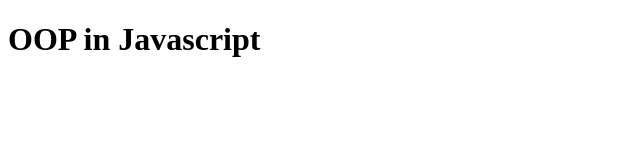
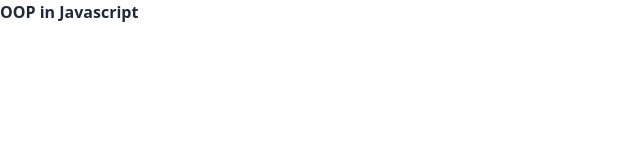
Before and after one commit to zxdhiru/OOP-in-JS, a website: page index.html in a window 1280 px wide. Shown: the whole page, without its empty margins (0-640 px from the left). Drawn offline with Linux system fonts and the light colour scheme.

Commit message:
add tailwindcss to the project

```diff
--- a/index.html
+++ b/index.html
@@ -3,10 +3,11 @@
   <head>
     <meta charset="UTF-8" />
     <meta name="viewport" content="width=device-width, initial-scale=1.0" />
+    <link rel="stylesheet" href="./output.css" />
     <title>Document</title>
   </head>
   <body>
-    <h1>OOP in Javascript</h1>
+    <h1 class="font-bold text-gray-800">OOP in Javascript</h1>
 
     <!-- <script src="./constructor_fn.js"></script> -->
     <script src="./prototype.js"></script>
--- /dev/null
+++ b/input.css
@@ -0,0 +1,3 @@
+@tailwind base;
+@tailwind components;
+@tailwind utilities;
--- /dev/null
+++ b/package.json
@@ -0,0 +1,5 @@
+{
+  "devDependencies": {
+    "tailwindcss": "^3.4.13"
+  }
+}
--- /dev/null
+++ b/tailwind.config.js
@@ -0,0 +1,8 @@
+/** @type {import('tailwindcss').Config} */
+module.exports = {
+  content: ["./*.{html,js}"],
+  theme: {
+    extend: {},
+  },
+  plugins: [],
+}
```
Also changed, not shown: output.css (added), 2 other files.
